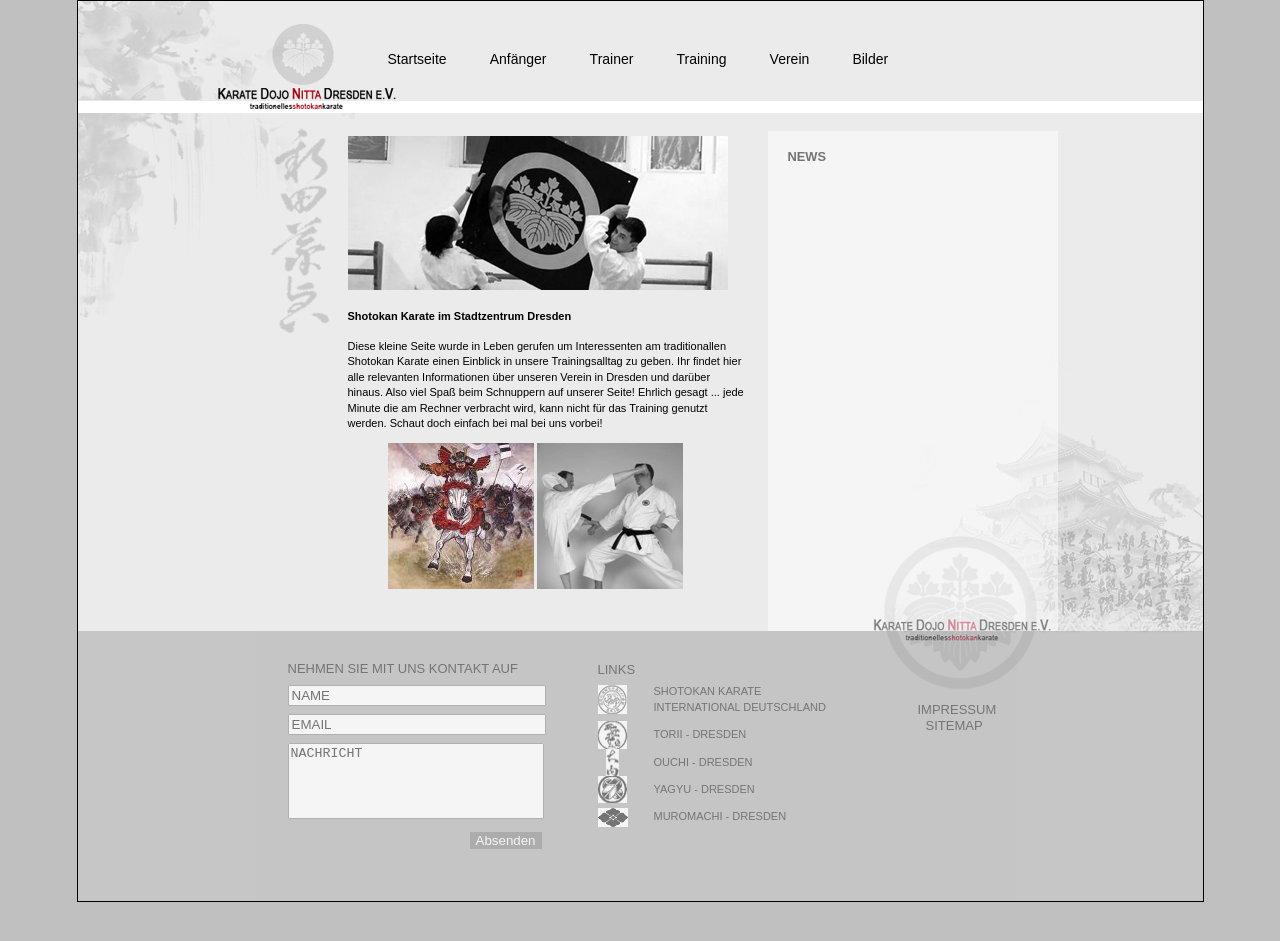
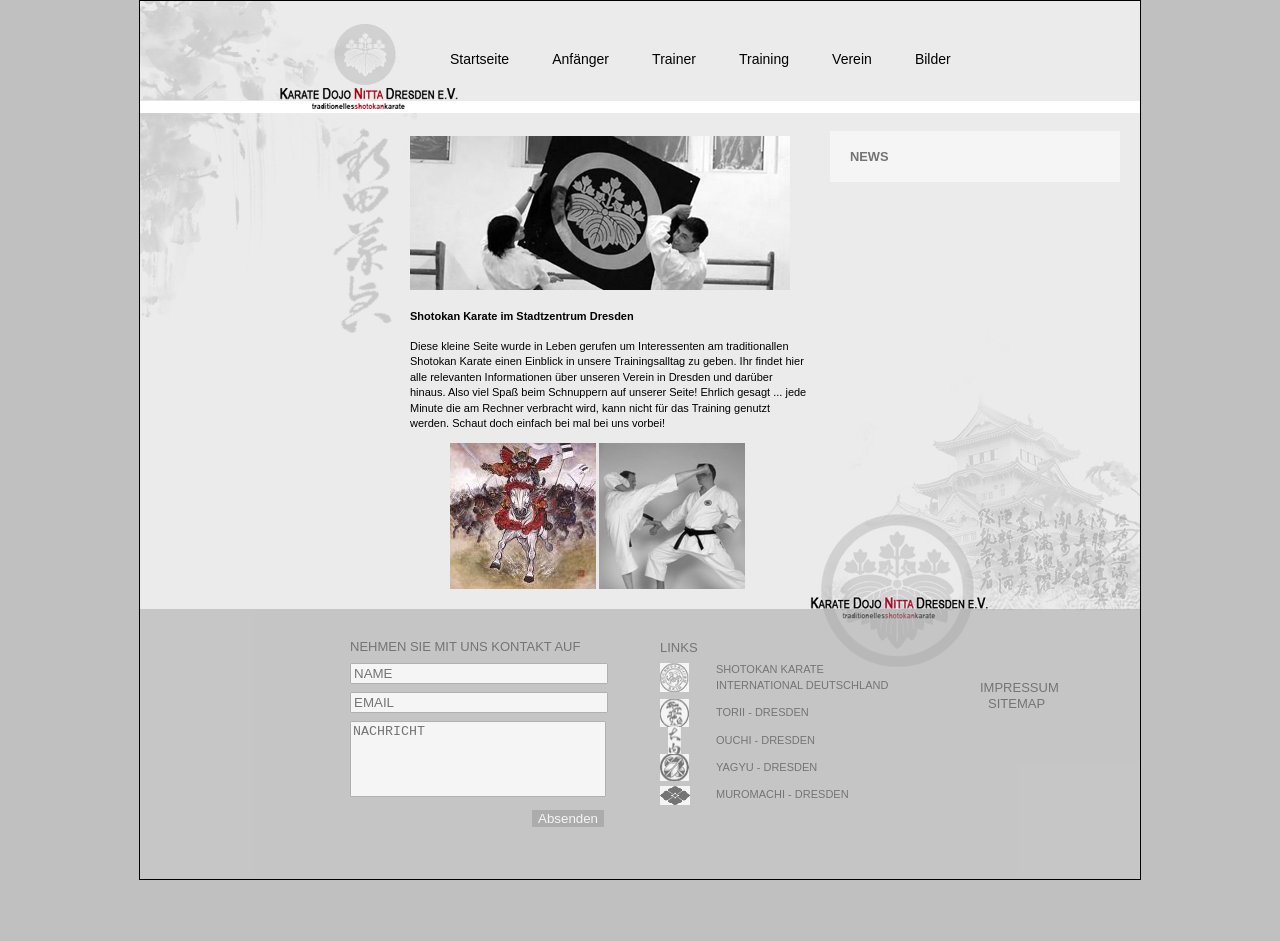
Before and after one commit to phipse/NittaSeite, a Jekyll site: the page built from index.html, in a window 1280 px wide. Built offline with Jekyll 4.4.1, drawn with Linux system fonts in a browser that asks for light colours; after the commit the page ends 919 px from its top, so only the background shows below that.

Commit message:
Fix: Höhe passt sich an Content an

```diff
--- a/css/new_default.css
+++ b/css/new_default.css
@@ -8,8 +8,8 @@ html
 
 body
 {
-	height: 900px;
-	width: 1125px;
+
+	width: 1000px;
 	margin: 0 auto;
 	background-color: rgb(235,235,235);
 	background-image: url(../images/backgrounds/bg-image-0.png), url(../images/backgrounds/white_line.png), url(../images/backgrounds/bg-image-1.png), url(../images/backgrounds/bg-image-2.png);
@@ -77,12 +77,11 @@ header
 
 #main
 {
-	height: 500px;
+
 }
 
 #sect_main
 {
-	height: 490px;
 	float: left;
 	margin-left: 250px;
 	padding: 5px 20px;
@@ -114,7 +113,6 @@ header
 {
 	float: left;
 	width: 250px;
-	height: 490px;
 	background-color: white;
 	opacity: 0.5;
 	padding: 5px 20px;
```
